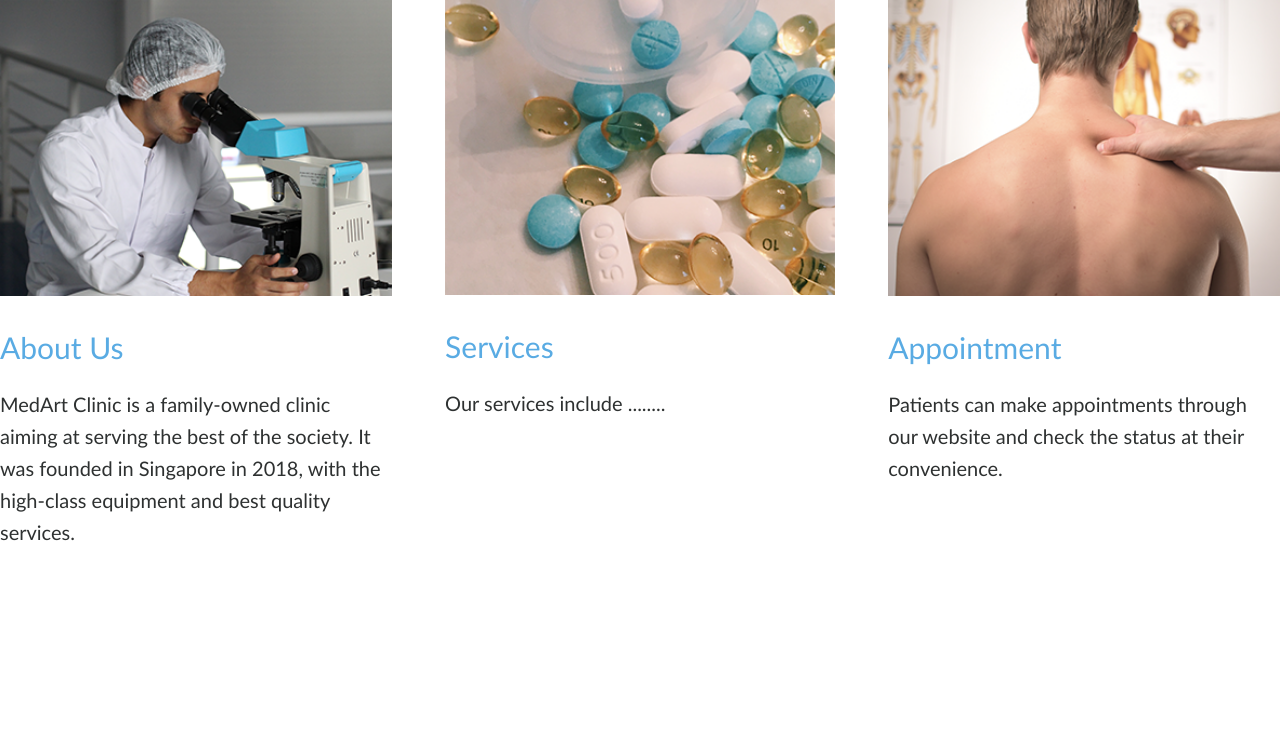
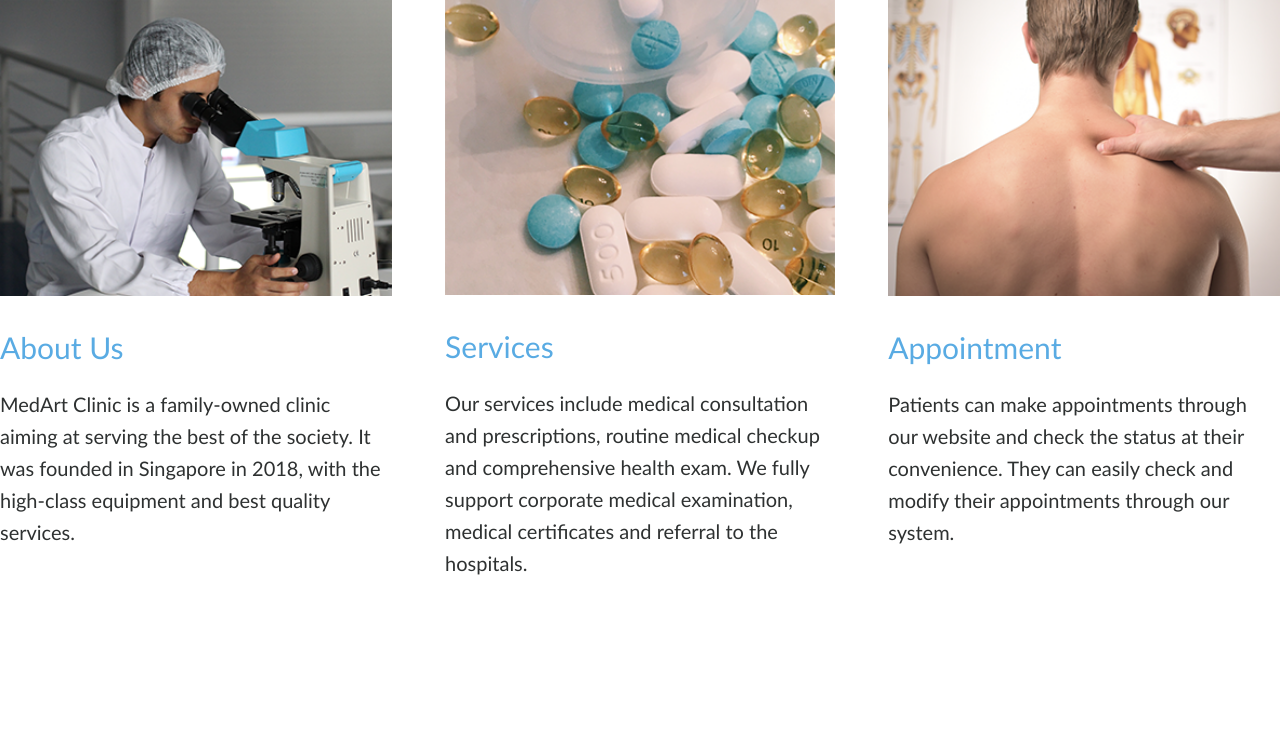
Before and after one commit to thiencat1997/EE4717webapp, a PHP site: page / in a window 1280 px wide; the page is wider, and only the part inside the window is pictured. Shown: the part 815-1558 px from the top of that part. Run offline with PHP 8.4, Linux system fonts and the light colour scheme.

Commit message:
change a bit of connection & style

```diff
--- a/project/bookstyle.css
+++ b/project/bookstyle.css
@@ -12,6 +12,11 @@ input,textarea, select {
     text-align: left;
     align-items: center;
 }
+label {
+  font-size: 30px;
+
+}
+
 
 .book{
   margin-top: -10px;
--- a/project/index.php
+++ b/project/index.php
@@ -47,7 +47,7 @@ img{
 		  	<div class="column-middle">
 				<img src="media/news-2.png" height="100%" width= "100%">
 			<a class="boxhead" href="service.php"><h2>Services</h2></a>
-			<p>Our services include ........
+			<p>Our services include medical consultation and prescriptions, routine medical checkup and comprehensive health exam. We fully support corporate medical examination, medical certificates and referral to the hospitals.
 			</p>
 		  </div>
 		  </div>
@@ -55,7 +55,7 @@ img{
 		  	<div class="column-right">
 				<img src="media/news-3.png" height="100%" width= "100%">
 				<a class="boxhead" href="booking.php"><h2>Appointment</h2></a>
-				<p>Patients can make appointments through our website and check the status at their convenience.
+				<p>Patients can make appointments through our website and check the status at their convenience. They can easily check and modify their appointments through our system.
 				</p>
 			  </div>
 		  </div>
```
Also changed, not shown: project/booking.php (+2 -15 lines).
